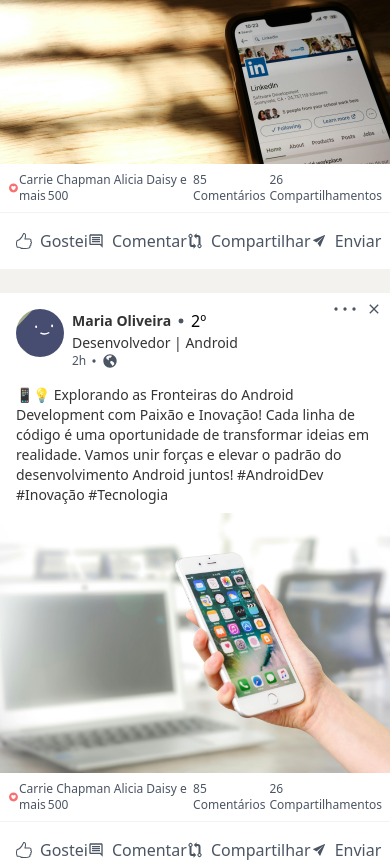
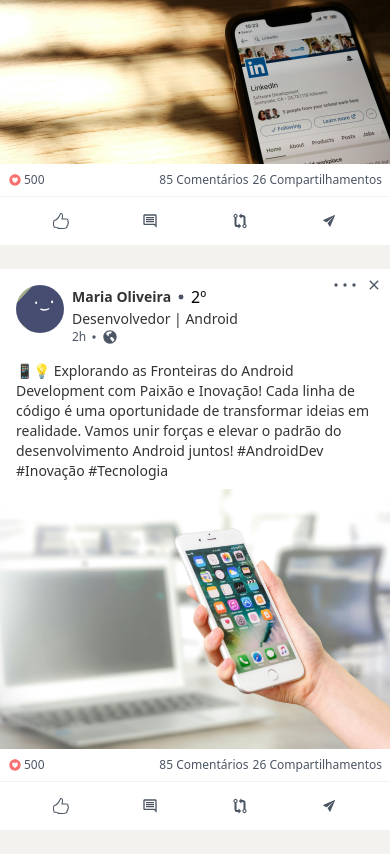
Before and after one commit to Arttutu/clone-linkedin, a React (Vite) app: page / in a window 390 px wide. Shown: the part 1181-2044 px from the top of the page. Built offline with nearby package versions, Linux system fonts and the light colour scheme.

Commit message:
melhorando a responsividade do card

```diff
--- a/src/componentes/Card/index.jsx
+++ b/src/componentes/Card/index.jsx
@@ -61,10 +61,10 @@ export default function Card({
         <div className="flex items-center justify-between p-2">
           <div className="flex items-center">
             <IoHeartCircleSharp className="text-red-400 text-sm" />
-            <span className="text-xs text-gray-600">
+            <span className="text-xs text-gray-600 hidden sm:block">
               Carrie Chapman Alicia Daisy e mais
-              <span className="text-xs text-gray-600 px-[2px]">500</span>
             </span>
+            <span className="text-xs text-gray-600 px-[2px]">500</span>
           </div>
           <div className="flex items-center gap-1">
             <span className="text-xs text-gray-600">85 Comentários</span>
@@ -77,14 +77,14 @@ export default function Card({
             className="text-gray-600 text-base flex items-center gap-2 hover:bg-gray-200 hover:p-[4px] hover:rounded-md transition-all"
           >
             <SlLike className=" text-base font-bold" />
-            Gostei
+            <span className="hidden sm:block">Gostei</span>
           </a>
           <button
             className="text-gray-600 text-base flex items-center  gap-2  hover:bg-gray-200 hover:p-[4px] hover:rounded-md transition-all"
             onClick={HandleComentar}
           >
             <MdOutlineComment className="text-base font-bold" />
-            Comentar
+            <span className="hidden sm:block">Comentar</span>
           </button>
 
           <a
@@ -92,14 +92,14 @@ export default function Card({
             className="text-gray-600 text-base flex items-center  gap-2 hover:bg-gray-200 hover:p-[4px] hover:rounded-md transition-all"
           >
             <IoGitCompareSharp className="text-base font-bold" />
-            Compartilhar
+            <span className="hidden sm:block"> Compartilhar</span>
           </a>
           <a
             href="#"
             className="text-gray-600 text-base flex items-center  gap-2 hover:bg-gray-200 hover:p-[4px] hover:rounded-md transition-all"
           >
             <IoIosSend className="text-base font-bold" />
-            Enviar
+            <span className="hidden sm:block">Enviar</span>
           </a>
         </div>
         {comentar ? (
```
